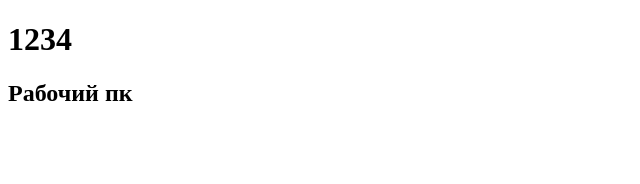
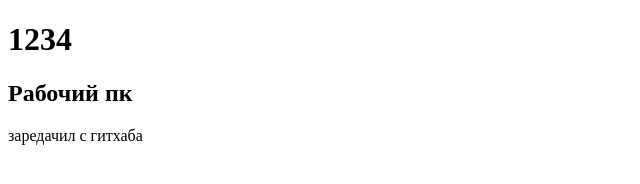
Before and after one commit to hennessy00/react-course, a plain HTML site: page index.html in a window 1280 px wide. Shown: the whole page, without its empty margins (0-640 px from the left). Drawn offline with Linux system fonts and the light colour scheme.

Commit message:
change for github

```diff
--- a/index.html
+++ b/index.html
@@ -9,6 +9,7 @@
 <body>
   <h1>1234</h1>
   <h2>Рабочий пк</h2>
+  заредачил с гитхаба
   <script src="script.js"></script>
 </body>
 </html>
```
